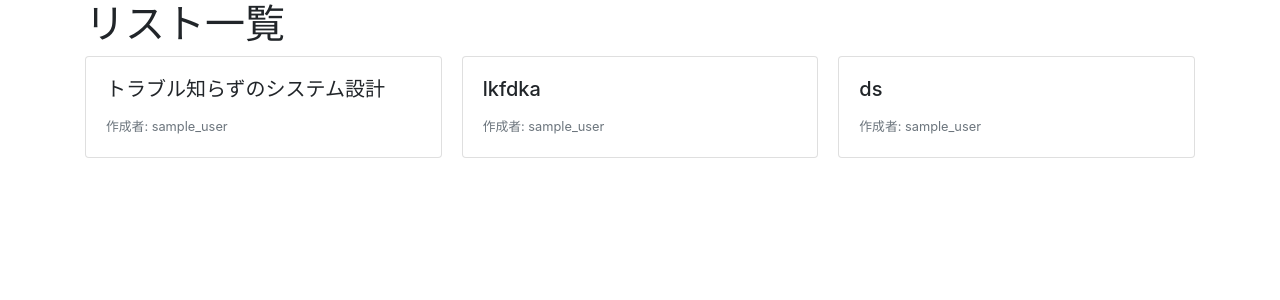
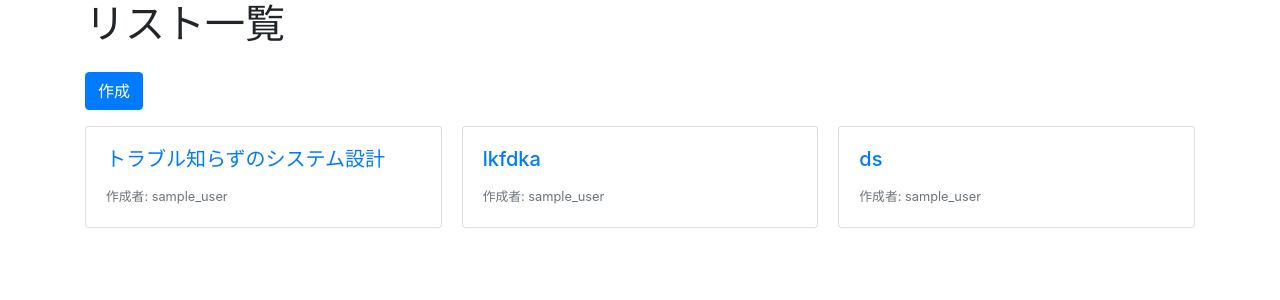
Before and after one commit to massive2351/todo-, a Django app: page /kanban/lists/ in a window 1280 px wide. Shown: the part 56-356 px from the top of the page. Run offline with Django 3.2, Linux system fonts and the light colour scheme; a user stored in the database is signed in; data comes from the database, SQL or seed files in the repository; some libraries are stand-ins or nearby versions.

Commit message:
add list リンク繋げ

```diff
--- a/kanban/templates/kanban/lists/detail.html
+++ b/kanban/templates/kanban/lists/detail.html
@@ -9,5 +9,8 @@
     <dt class="col-sm-3">ユーザー名</dt>
     <dd class="col-sm-9">{{ list.user.username }}</dd>
   </dl>
+
+  <a class="btn btn-primary" href="{% url 'kanban:lists_update' list.pk  %}" role="button">編集</a>
+
 </div>
 {% endblock %}
--- a/kanban/templates/kanban/lists/list.html
+++ b/kanban/templates/kanban/lists/list.html
@@ -3,16 +3,17 @@
 {% block content %}
 <div class="container">
   <h1>リスト一覧</h1>
+  <a class="btn btn-primary my-3" href="{% url 'kanban:lists_create' %}" role="button">作成</a> <!-- 追加 -->
   <div class="card-columns">
     {% for list in list_list %}
-    <div class="card">
+    <a href="{% url 'kanban:lists_detail' list.pk %}" class="card"> <!-- aタグに変更 -->
       <div class="card-body">
         <h5 class="card-title">{{ list.title }}</h5>
         <footer>
           <small class="text-muted">作成者: {{ list.user.username }}</small>
         </footer>
       </div>
-    </div>
+    </a>
     {% endfor %}
   </div>
 </div>
```
